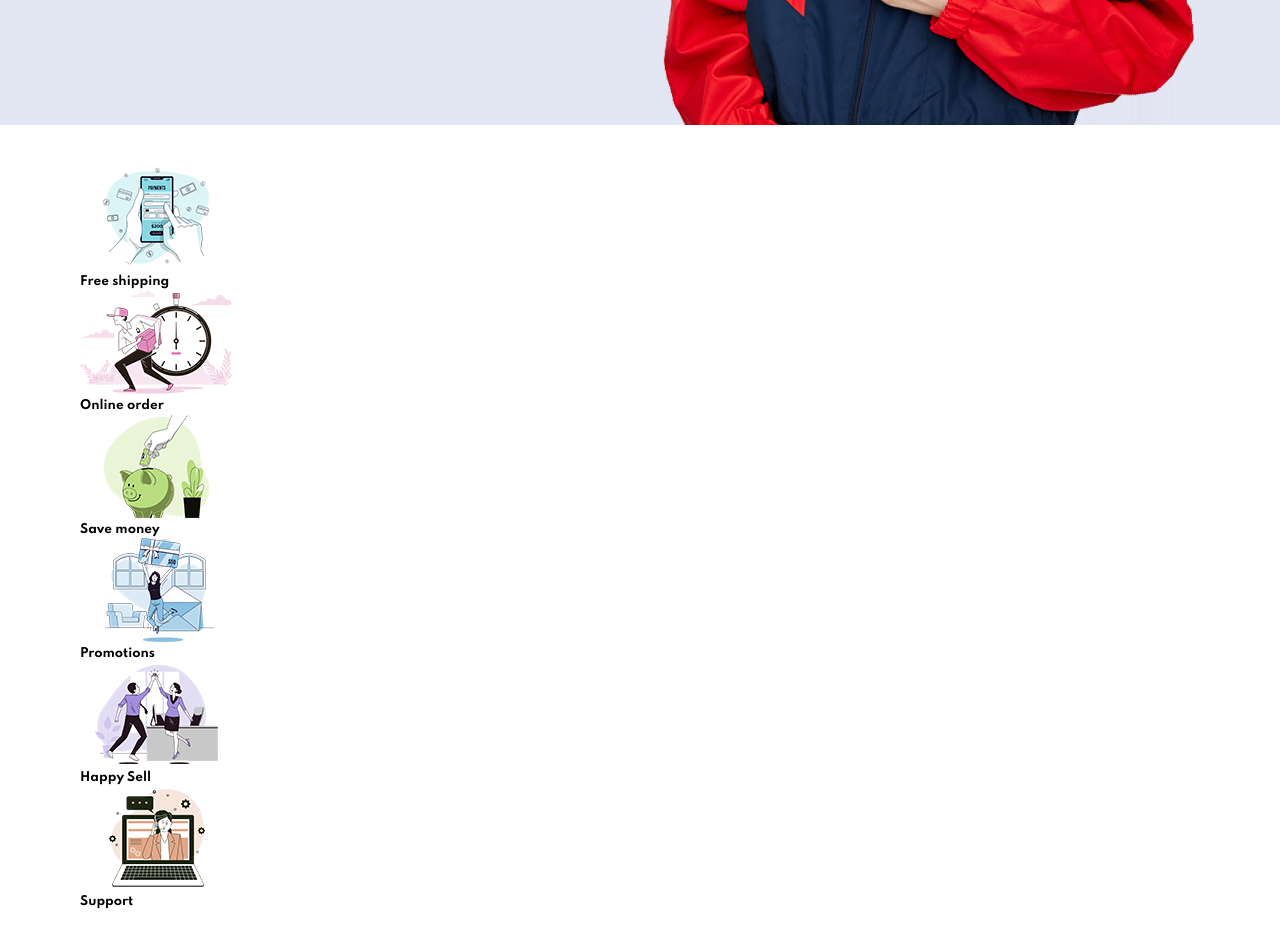
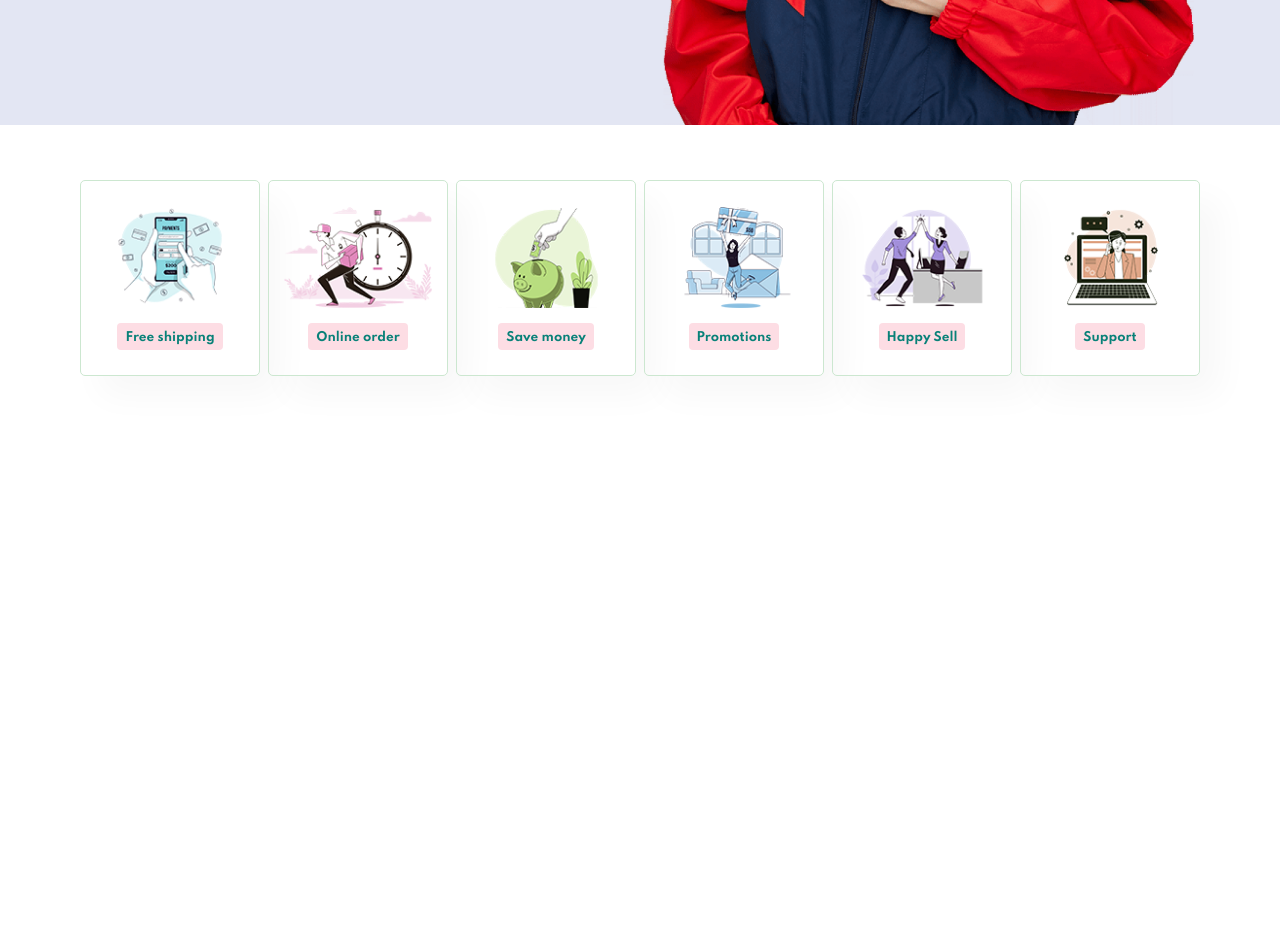
Before and after one commit to Mayaz120102/ecommerce1, a plain HTML site: page index.html in a window 1280 px wide. Shown: the part 680-1628 px from the top of the page. After the commit the page ends 1111 px from the top, so only its background shows below. Drawn offline with Linux system fonts and the light colour scheme.

Commit message:
styling feature section

```diff
--- a/style.css
+++ b/style.css
@@ -129,3 +129,38 @@ body {
   font-weight: 700;
   font-size: 15px;
 }
+
+/* feature */
+#feature {
+  display: flex;
+  justify-content: space-between;
+  align-items: center;
+  flex-wrap: wrap;
+}
+
+#feature .feature-box {
+  width: 180px;
+  text-align: center;
+  padding: 25px 15px;
+  box-shadow: 20px 20px 34px rgba(0, 0, 0, 0.03);
+  border: 1px solid #cce7d0;
+  border-radius: 5px;
+  margin: 15px 0;
+}
+
+#feature .feature-box:hover {
+  box-shadow: 10px 10px 54px rgba(70, 62, 221, 0.1);
+}
+
+#feature .feature-box img {
+  width: 100%;
+  margin-bottom: 10px;
+}
+#feature .feature-box h6 {
+  display: inline-block;
+  padding: 9px 8px 6px 8px;
+  line-height: 1;
+  border-radius: 4px;
+  color: #088178;
+  background: #fddde4;
+}
```
